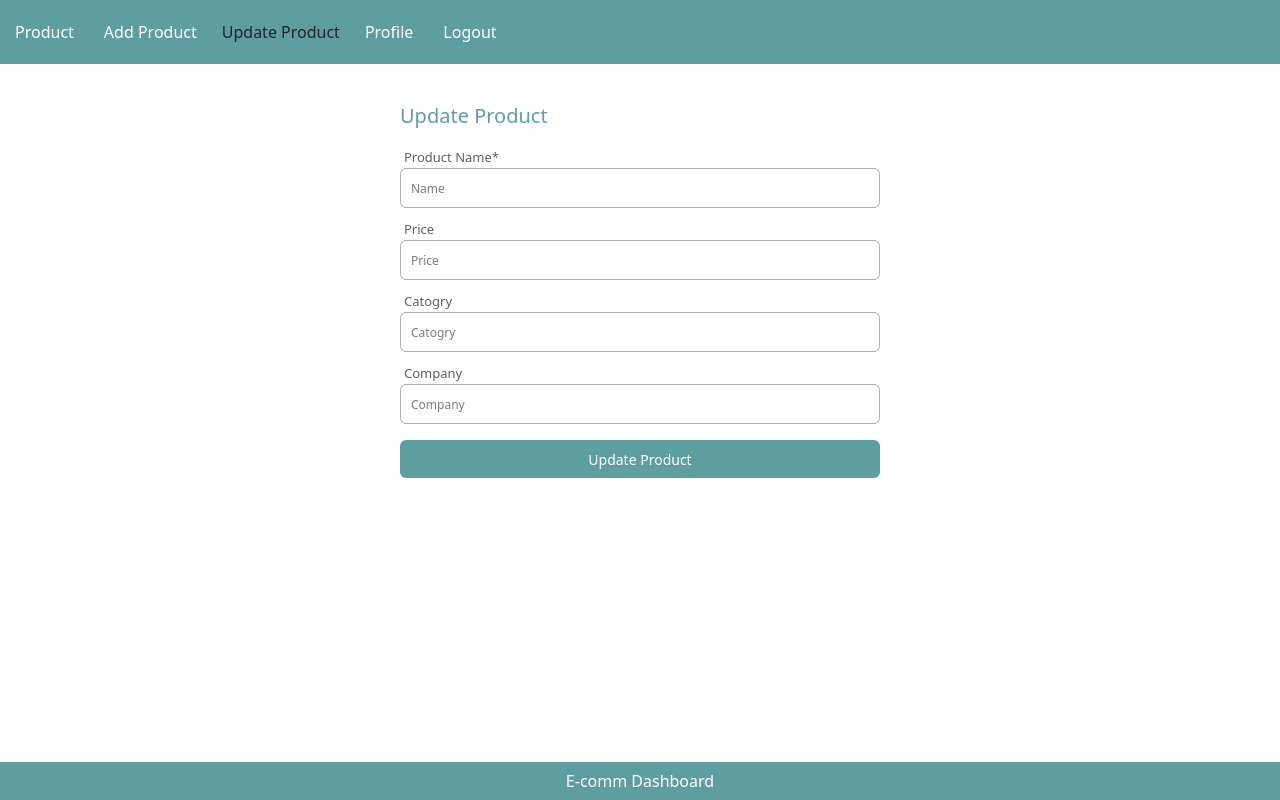
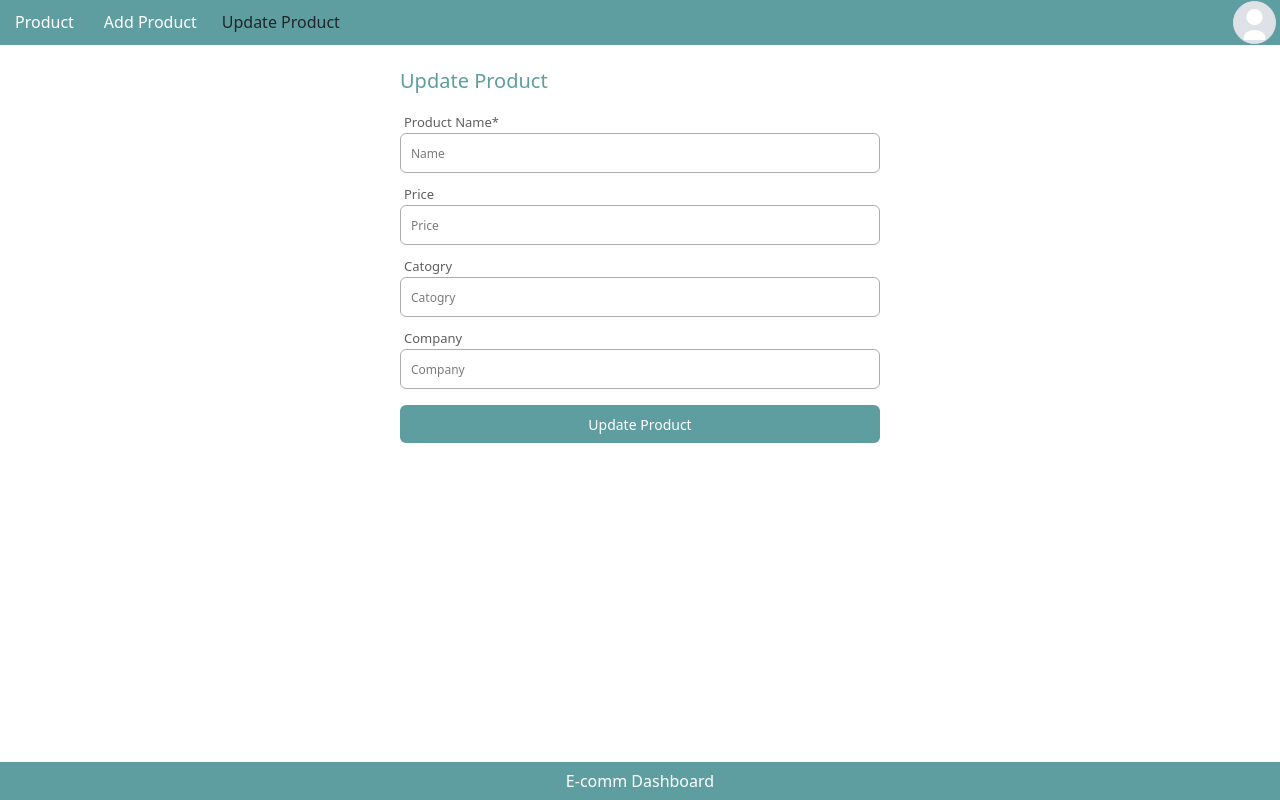
Before and after one commit to Badal-raj/React-ECOM, a React (Create React App) app: page /dashboard/update/1 in a window 1280 px wide. Built offline with nearby package versions, Linux system fonts and the light colour scheme; no server answers; sample sign-in values are in the browser's storage.

Commit message:
added  forgot password

```diff
--- a/src/assets/styles/_header.scss
+++ b/src/assets/styles/_header.scss
@@ -1,12 +1,59 @@
 .header-container {
   width: $max_width;
-  height: 8%;
+  height: 45px;
   background: $theme-color;
   position: fixed;
-  .nav-link {
+  .header-section-container {
+    display: flex;
     height: 100%;
-    align-items: center;
-    display: flex;
+    .nav-link {
+      // align-items: center;
+      // display: flex;
+      width: 80%;
+    }
+    .profile-detail-container {
+      margin: 0 0 0 auto;
+      //height: 100%;
+      position: relative;
+      width: 20%;
+      .profile-wiget-container {
+        display: flex;
+        justify-content: center;
+        align-items: center;
+        border-radius: 50%;
+        width: 43px;
+        height: 43px;
+        border: 1px solid #dee2e6;
+        margin: 1px 4px 1px auto;
+        background-color: #dee2e6;
+        cursor: pointer;
+        .profile-pic {
+          border-radius: 50%;
+          width: 43px;
+          height: 43px;
+        }
+      }
+      .profile-file-container {
+        position: absolute;
+        width: 50%;
+        height: 80px;
+        border: 1px solid #e9ecef;
+        z-index: 999;
+        right: 0;
+        box-shadow: 0px 10px 18px 3px #e9ecef;
+        border-radius: 6px;
+        ul {
+          list-style: none; /* Removes bullet points */
+          padding:0 5px 5px 5px; /* Optional: remove default padding */
+          margin: 10px; /* Optional: remove default margin */
+        }
+
+        ul li a {
+          text-decoration: none; /* Removes underline from links */
+           color: $theme-color;
+        }
+      }
+    }
   }
 }
 
--- a/src/components/header/index.js
+++ b/src/components/header/index.js
@@ -1,14 +1,35 @@
-import React from "react";
+import React, { useState, useEffect } from "react";
 import { Link, Outlet, useNavigate } from "react-router-dom";
-import { useDispatch } from "react-redux";
+import { useDispatch, useSelector } from "react-redux";
 
 import { Footer } from "../footer";
 import { manageLogout } from "../../redux/features/login/loginSlice";
-import { persistor } from "../../redux/app/store";
+import { hangleUserDetal } from "../../redux/features/uploadProfilePic/fetchUserDetaiSlice";
+//import { persistor } from "../../redux/app/store";
+import { Profile_Avaatar } from "../../constants/svg";
 
 export const NavHeader = () => {
   const navigate = useNavigate();
   const dispatch = useDispatch();
+  const [openWiget, setOpenWiget] = useState(false);
+  const [userData, setUserData] = useState(null);
+  let userId = sessionStorage.getItem("user-id");
+
+ const { userDetails } = useSelector((state) => state.userDetails);
+
+  useEffect(() => {
+      getUserData();
+    }, []);
+
+    const getUserData = async () => {
+      const user_data = await dispatch(hangleUserDetal({ user_id: userId }));
+      if (user_data && user_data.meta.requestStatus === "fulfilled") {
+        setUserData(user_data?.payload?.result);
+      }
+    };
+
+
+
 
   const handleLogOut = () => {
     dispatch(manageLogout());
@@ -16,9 +37,14 @@ export const NavHeader = () => {
     navigate("/");
   };
 
+  const handleWigetClick = () => {
+    setOpenWiget((prev) => !prev);
+  };
+
   return (
     <>
       <div className="header-container">
+        <div className="header-section-container">
           <ul className="nav-link">
             <li>
               <Link to="">Product</Link>
@@ -26,16 +52,51 @@ export const NavHeader = () => {
             <li>
               <Link to="add-product">Add Product</Link>
             </li>
-          <li>
-           Update Product
-          </li>
+            <li>Update Product</li>
+          </ul>
+          <div className="profile-detail-container" onClick={handleWigetClick}>
+            {
+              userDetails ?
+              <div className="profile-wiget-container">
+              <img
+                src={
+                 userDetails?.profilePic
+                    ? `http://localhost:8001${userDetails?.profilePic}`
+                    : Profile_Avaatar
+                }
+                alt="img"
+                className="profile-pic"
+              />
+            </div> :
+            <div className="profile-wiget-container">
+              <img
+                src={
+                 userData?.profilePic
+                    ? `http://localhost:8001${userData?.profilePic}`
+                    : Profile_Avaatar
+                }
+                alt="img"
+                className="profile-pic"
+              />
+            </div>
+            }
+
+            {openWiget ? (
+              <div className="profile-file-container">
+                <ul>
                   <li>
                     <Link to="profile">Profile</Link>
                   </li>
                   <li>
-            <Link onClick={handleLogOut} to="/">Logout</Link>
+                    <Link onClick={handleLogOut} to="/">
+                      Logout
+                    </Link>
                   </li>
                 </ul>
+              </div>
+            ) : null}
+          </div>
+        </div>
         <Outlet />
       </div>
       <div className="footer">
--- a/src/constants/svg.js
+++ b/src/constants/svg.js
@@ -1,5 +1,7 @@
 import closeEye from "../assets/images/svg/close-eye.svg";
 import openEye from "../assets/images/svg/open-eye.svg";
+import ProfileAvatar from "../assets/images/svg/avatar.svg";
 
 export const Close_Eye = closeEye;
-export const Open_Eye = openEye;
+export const Open_Eye = openEye;//
+export const Profile_Avaatar = ProfileAvatar;
--- a/src/pages/Profile/index.js
+++ b/src/pages/Profile/index.js
@@ -28,7 +28,7 @@ export const UserProfileDetails = () => {
     const imgSrc = e.target.files[0];
     if (imgSrc) {
       setImgUrl(imgSrc);
-      const objectURL = URL.createObjectURL(imgSrc); // Create a URL for the selected file
+     // const objectURL = URL.createObjectURL(imgSrc); // Create a URL for the selected file
       // setFile(objectURL);
     }
   };
--- a/src/pages/resetPassword/index.js
+++ b/src/pages/resetPassword/index.js
@@ -52,9 +52,6 @@ export const ResetPassword = () => {
   const handleResetPassword = async (e) => {
     e.preventDefault();
     if (formValidation()) {
-      const fieldsData = {
-        password: fields.password
-      };
       let fieildsData= {id: id,  token: token,  password: fields.password}
       try {
         const result = await dispatch(resetPasswordData(fieildsData));
--- a/src/routes/index.js
+++ b/src/routes/index.js
@@ -4,9 +4,6 @@ import { Registration} from "../pages/registration";
 import { Login} from "../pages/login";
 import {Dashboard} from "../components/dashboard";
 import { Product } from "../pages/product";
-//import { AddProduct } from "../components/addProduct";
-//import { UpdateProduct } from "../components/updateProduct";
-import { Profile } from "../components/profile";
 import { NotFoundPage } from "../pages/notFound/notFound"
 import { AddProduct } from "../pages/addProduct";
 import { UpdateProduct } from "../pages/updateProduct";
```
Also changed, not shown: src/assets/images/svg/avatar.svg (added). Lines whose indentation alone changed are shown as unchanged.
